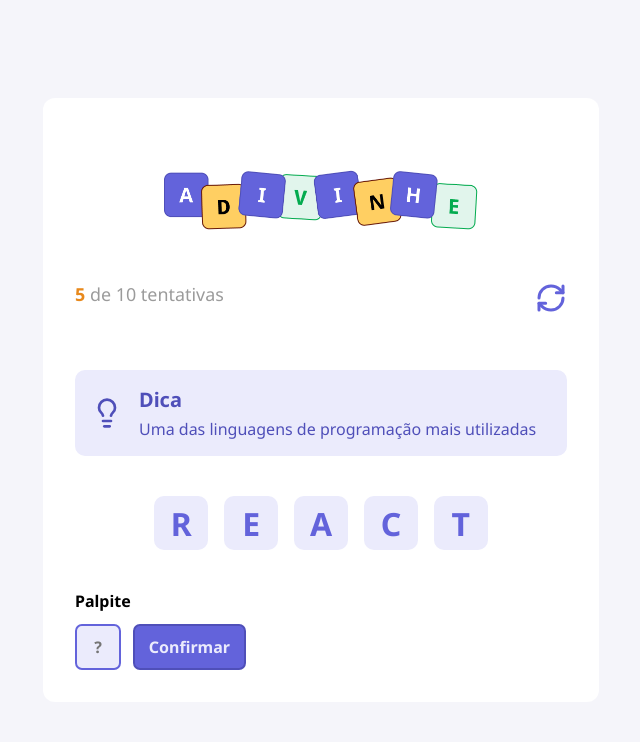
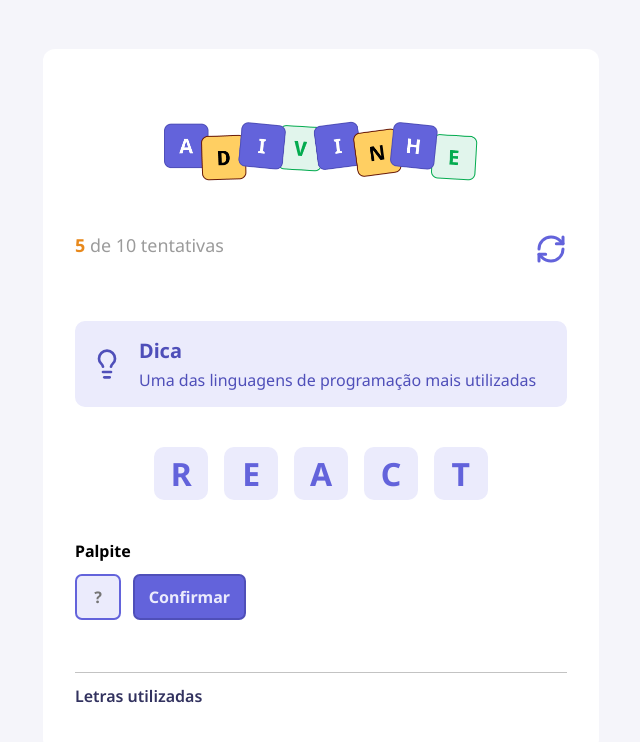
Before and after one commit to PedroJGC/guess, a React (Vite) app: page / in a window 1280 px wide. Shown: the top 742 px of the page, without its empty margins (319-959 px from the left). Built offline with nearby package versions, Linux system fonts and the light colour scheme.

Commit message:
feat: creating LettersUsed

```diff
--- a/src/App.tsx
+++ b/src/App.tsx
@@ -3,6 +3,7 @@
 import { Header } from './components/Header'
 import { Input } from './components/Input'
 import { Letter } from './components/Letter'
+import { LettersUsed } from './components/LettersUsed'
 import { Tip } from './components/Tip'
 
 function App() {
@@ -31,6 +32,8 @@
           <Input autoFocus maxLength={1} placeholder="?" />
           <Button title="Confirmar" />
         </div>
+
+        <LettersUsed />
       </main>
     </div>
   )
--- /dev/null
+++ b/src/components/LettersUsed/index.tsx
@@ -0,0 +1,9 @@
+import styles from './style.module.css'
+
+export function LettersUsed() {
+  return (
+    <div className={styles.lettersUsed}>
+      <h5>Letras utilizadas</h5>
+    </div>
+  )
+}
--- /dev/null
+++ b/src/components/LettersUsed/style.module.css
@@ -0,0 +1,12 @@
+.lettersUsed {
+  width: 100%;
+  margin-top: 3.25rem;
+  border-top: 1px solid #c3c3c3;
+}
+
+.lettersUsed>h5 {
+  color: #32325f;
+  font-size: 1rem;
+  font-weight: 600;
+  margin: 0.75rem 0;
+}
```
